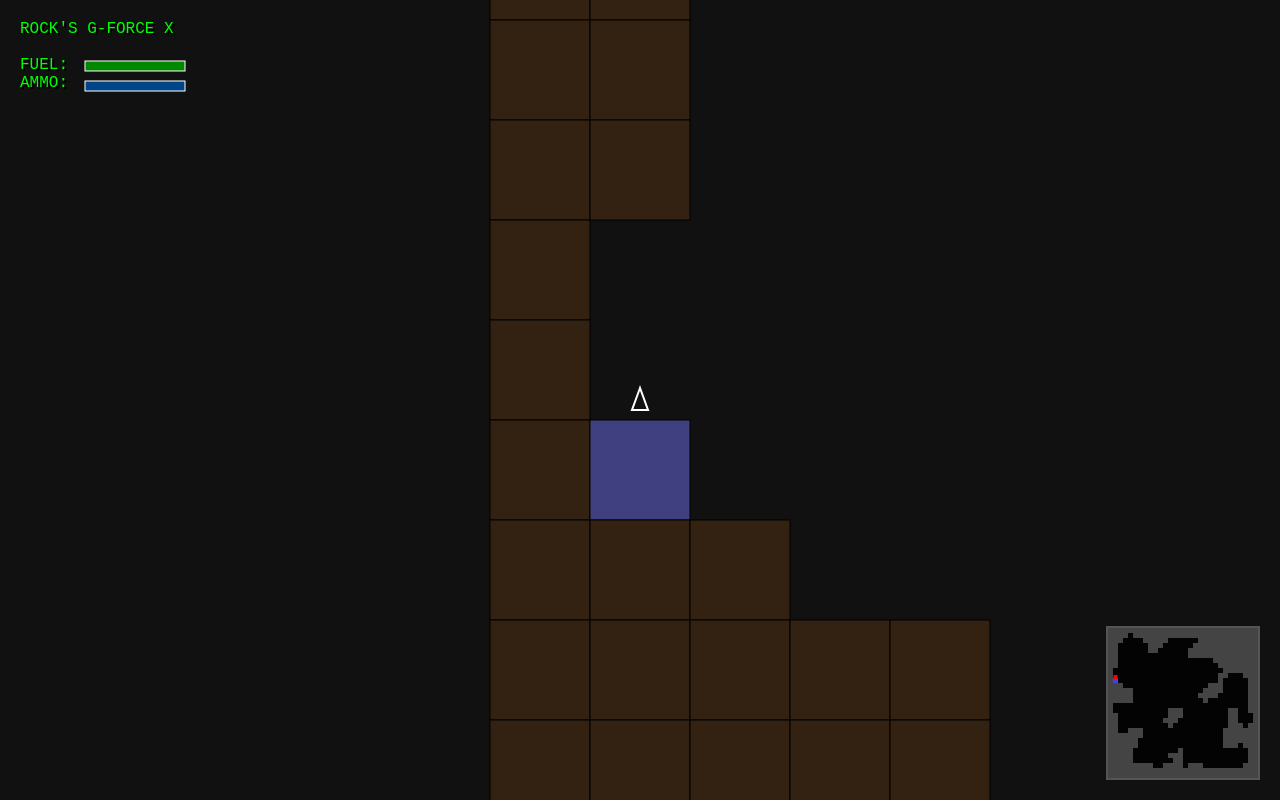
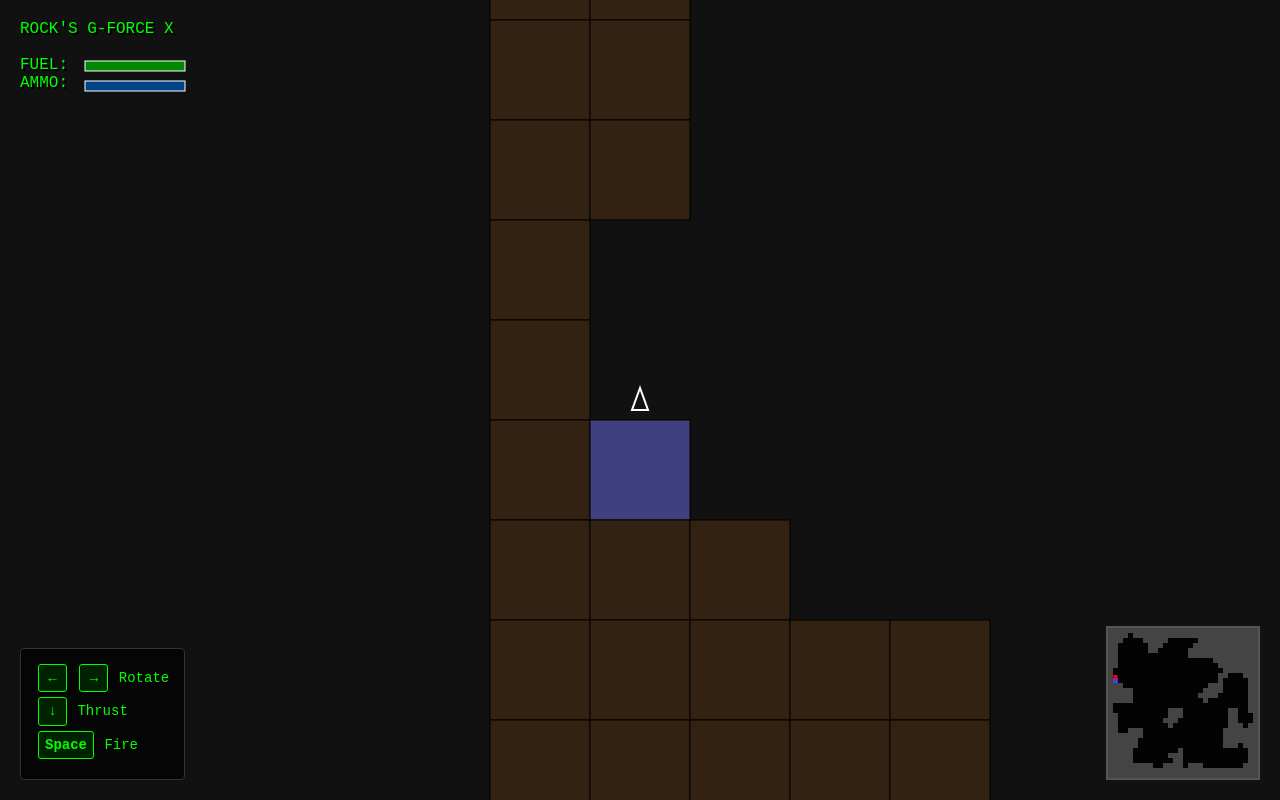
Before and after one commit to rock3125/gforcex-js, a plain HTML site: page index.html in a window 1280 px wide. Drawn offline with Linux system fonts and the light colour scheme.

Commit message:
added controls

```diff
--- a/index.html
+++ b/index.html
@@ -5,6 +5,34 @@
     <style>
         body { margin: 0; background: #000; overflow: hidden; color: #0f0; font-family: 'Courier New', monospace; }
         canvas { display: block; }
+        .controls-legend {
+            position: absolute;
+            bottom: 20px;
+            left: 20px;
+            color: #0f0;
+            font-family: 'Courier New', monospace;
+            background: rgba(0, 0, 0, 0.7);
+            padding: 15px;
+            border: 1px solid #333;
+            border-radius: 4px;
+            pointer-events: none;
+            font-size: 14px;
+            line-height: 1.6;
+        }
+        .key {
+            display: inline-block;
+            border: 1px solid #0f0;
+            border-radius: 3px;
+            padding: 2px 6px;
+            margin: 0 2px;
+            background: #020;
+            min-width: 15px;
+            text-align: center;
+            font-weight: bold;
+        }
+        .control-item {
+            margin-bottom: 5px;
+        }
         .hud { position: absolute; top: 20px; left: 20px; text-shadow: 2px 2px #000; pointer-events: none; }
         #minimap { position: absolute; bottom: 20px; right: 20px; border: 2px solid #555; background: rgba(0,0,0,0.8); }
         #gameOver { position: absolute; top: 50%; left: 50%; transform: translate(-50%, -50%); font-size: 2em; display: none; color: red; }
@@ -15,6 +43,11 @@
         ROCK'S G-FORCE X<br/><br/>
         FUEL:<br/>
         AMMO:<br/>
+    </div>
+    <div class="controls-legend">
+        <div class="control-item"><span class="key">←</span> <span class="key">→</span> Rotate</div>
+        <div class="control-item"><span class="key">↓</span> Thrust</div>
+        <div class="control-item"><span class="key">Space</span> Fire</div>
     </div>
     <div id="gameOver">VEHICLE DESTROYED</div>
     <canvas id="gameCanvas"></canvas>
```
